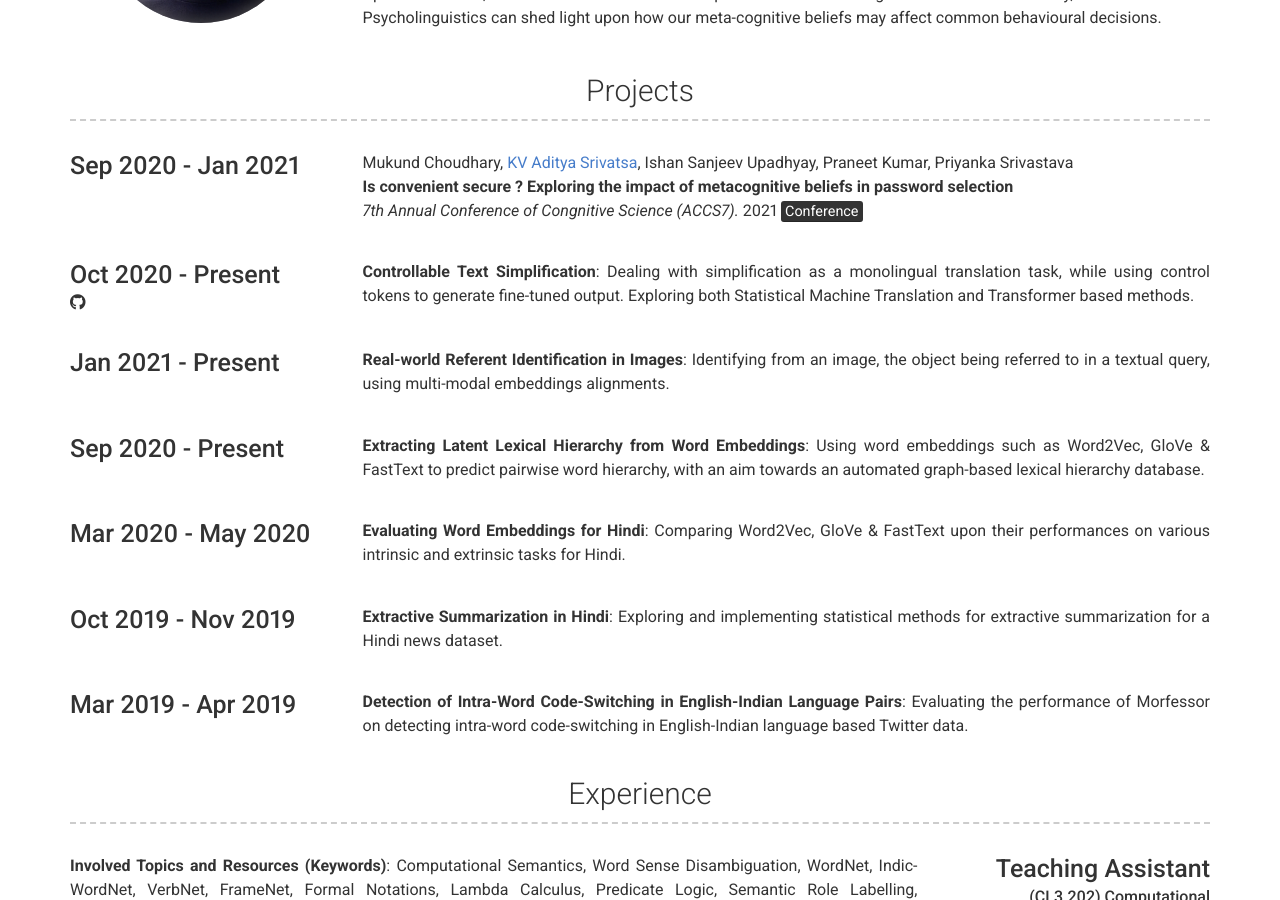
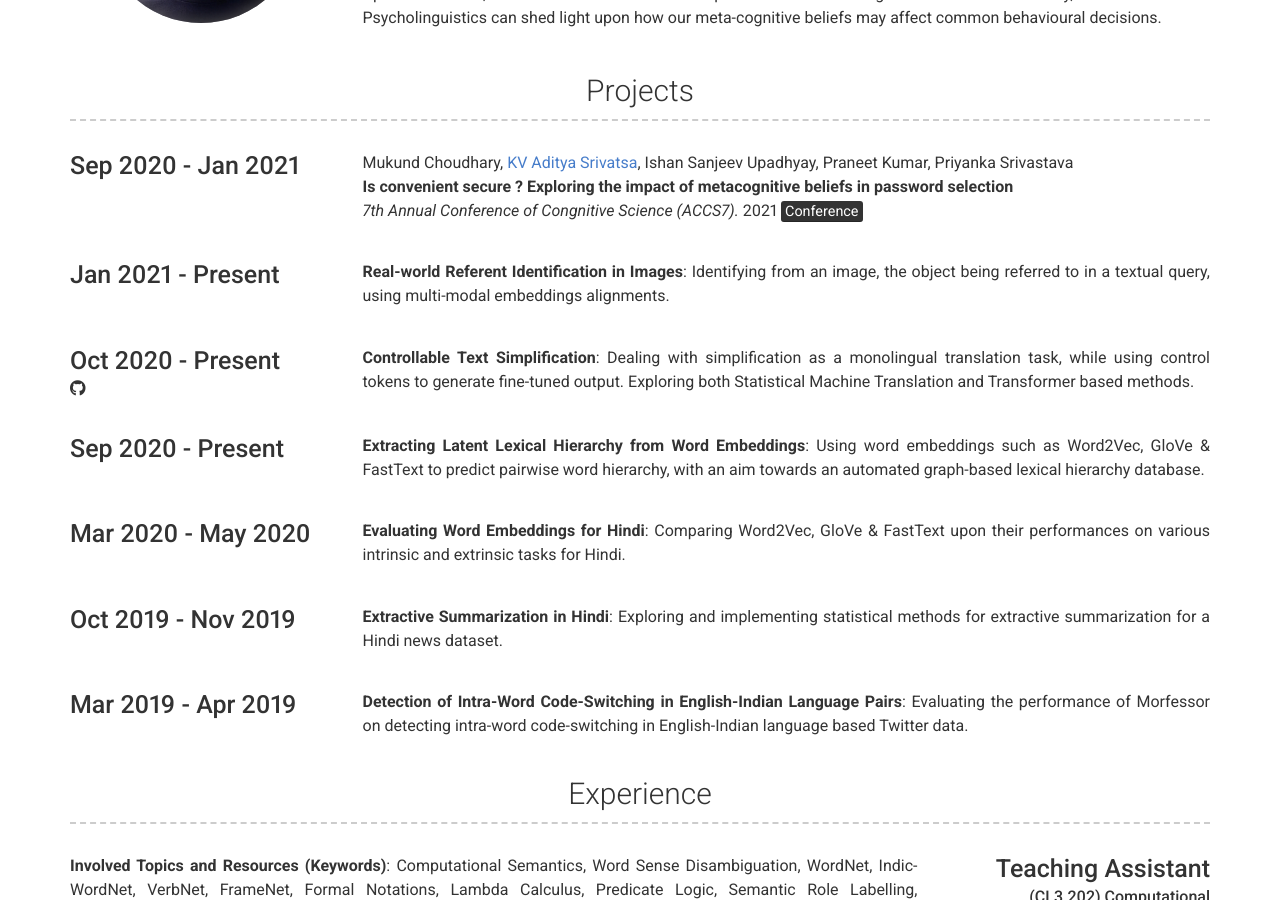
Before and after one commit to kvadityasrivatsa/kvadityasrivatsa.github.io, a Jekyll site: the page built from index.md, in a window 1280 px wide and 900 px high, scrolled down 456 px. Built offline with Jekyll 4.4.1, drawn with Linux system fonts in a browser that asks for light colours; nearby versions of some CDN libraries.

Commit message:
Update _config.yml

```diff
--- a/_config.yml
+++ b/_config.yml
@@ -98,6 +98,12 @@ content:
           *7th Annual Conference of Congnitive Science (ACCS7).* 2021 <mark>Conference</mark>
 
       - layout: left
+        title: Jan 2021 - Present
+        #quote: (Sep 2020 - Present)
+        description: | # this will include new lines
+          **Real-world Referent Identification in Images**: Identifying from an image, the object being referred to in a textual query, using multi-modal embeddings alignments.
+
+      - layout: left
         title: Oct 2020 - Present
         additional_links:
           - title:  kvadityasrivatsa/text_simplification
@@ -107,12 +113,6 @@ content:
         description: | # this will include new lines
           **Controllable Text Simplification**: Dealing with simplification as a monolingual translation task, while using control tokens to generate fine-tuned output.
           Exploring both Statistical Machine Translation and Transformer based methods.
-
-      - layout: left
-        title: Jan 2021 - Present
-        #quote: (Sep 2020 - Present)
-        description: | # this will include new lines
-          **Real-world Referent Identification in Images**: Identifying from an image, the object being referred to in a textual query, using multi-modal embeddings alignments.
 
       - layout: left
         title: Sep 2020 - Present
```
